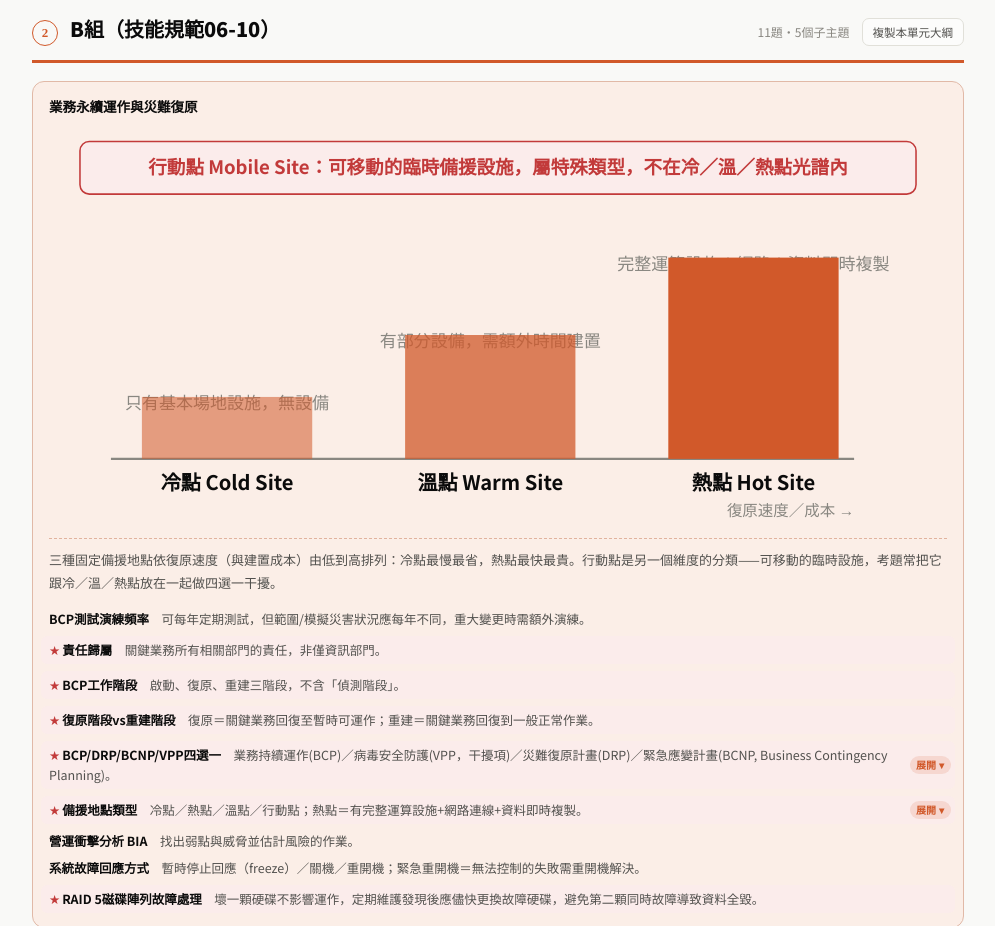
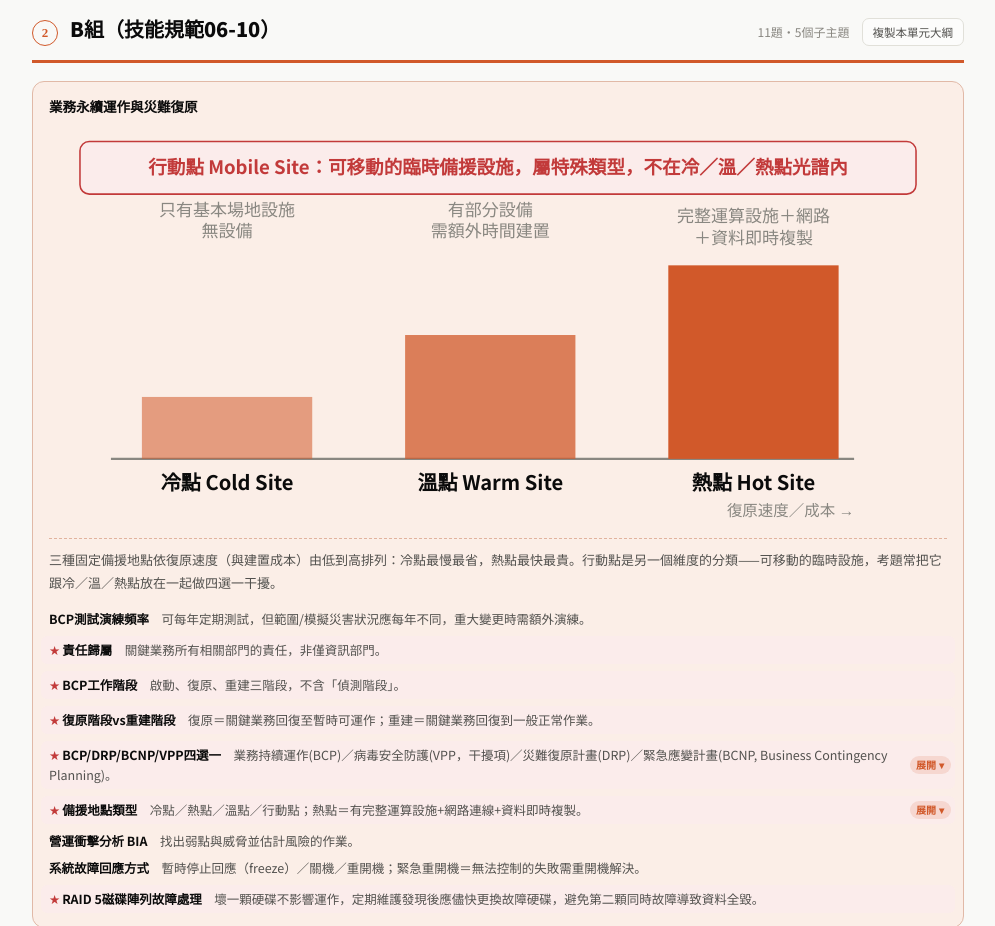
Before and after one commit to nor882826/eec-security-study-guide, a plain HTML site: page index.html in a window 1280 px wide. Shown: the part 2540-3466 px from the top of the page, without its empty margins (142-1137 px from the left). Drawn offline with Linux system fonts and the light colour scheme.

Commit message:
修正備援地點光譜圖：說明文字誤落在長條圖範圍內被自身色塊蓋住，改為固定在長條上方的兩行標籤，並用程式驗證整份文件6張圖皆無文字重疊

```diff
--- a/index.html
+++ b/index.html
@@ -530,14 +530,17 @@
           diagram: '<figure><svg viewBox="0 0 580 260" role="img" aria-label="備援地點光譜：冷點、溫點、熱點依復原速度遞增排列，行動點為特殊類型不在此光譜內">' +
             '<rect x="20" y="10" width="540" height="34" rx="6" fill="var(--accent-bg)" stroke="var(--accent-ring)"/><text x="290" y="31" class="fcallout">行動點 Mobile Site：可移動的臨時備援設施，屬特殊類型，不在冷／溫／熱點光譜內</text>' +
             '<line x1="40" y1="215" x2="520" y2="215" class="faxis"/>' +
-            '<text x="115" y="183" class="fsub">只有基本場地設施，無設備</text>' +
+            '<text x="115" y="58" class="fsub">只有基本場地設施</text>' +
+            '<text x="115" y="72" class="fsub">無設備</text>' +
             '<rect x="60" y="175" width="110" height="40" class="fbar" fill="var(--u-color)" fill-opacity="0.55"/>' +
             '<text x="115" y="235" class="flabel">冷點 Cold Site</text>' +
-            '<text x="285" y="143" class="fsub">有部分設備，需額外時間建置</text>' +
+            '<text x="285" y="58" class="fsub">有部分設備</text>' +
+            '<text x="285" y="72" class="fsub">需額外時間建置</text>' +
             '<rect x="230" y="135" width="110" height="80" class="fbar" fill="var(--u-color)" fill-opacity="0.75"/>' +
             '<text x="285" y="235" class="flabel">溫點 Warm Site</text>' +
-            '<text x="455" y="93" class="fsub">完整運算設施＋網路＋資料即時複製</text>' +
-            '<rect x="400" y="85" width="110" height="130" class="fbar" fill="var(--u-color)"/>' +
+            '<text x="455" y="62" class="fsub">完整運算設施＋網路</text>' +
+            '<text x="455" y="76" class="fsub">＋資料即時複製</text>' +
+            '<rect x="400" y="90" width="110" height="125" class="fbar" fill="var(--u-color)"/>' +
             '<text x="455" y="235" class="flabel">熱點 Hot Site</text>' +
             '<text x="520" y="252" class="ftick" style="text-anchor:end">復原速度／成本 →</text>' +
             '</svg>' +
```
